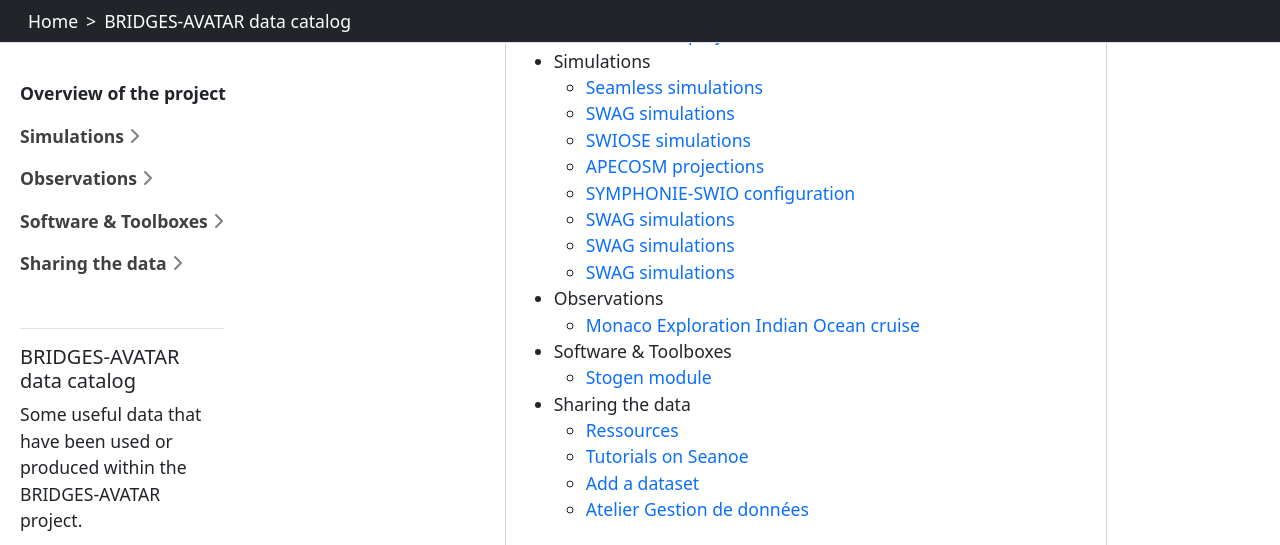
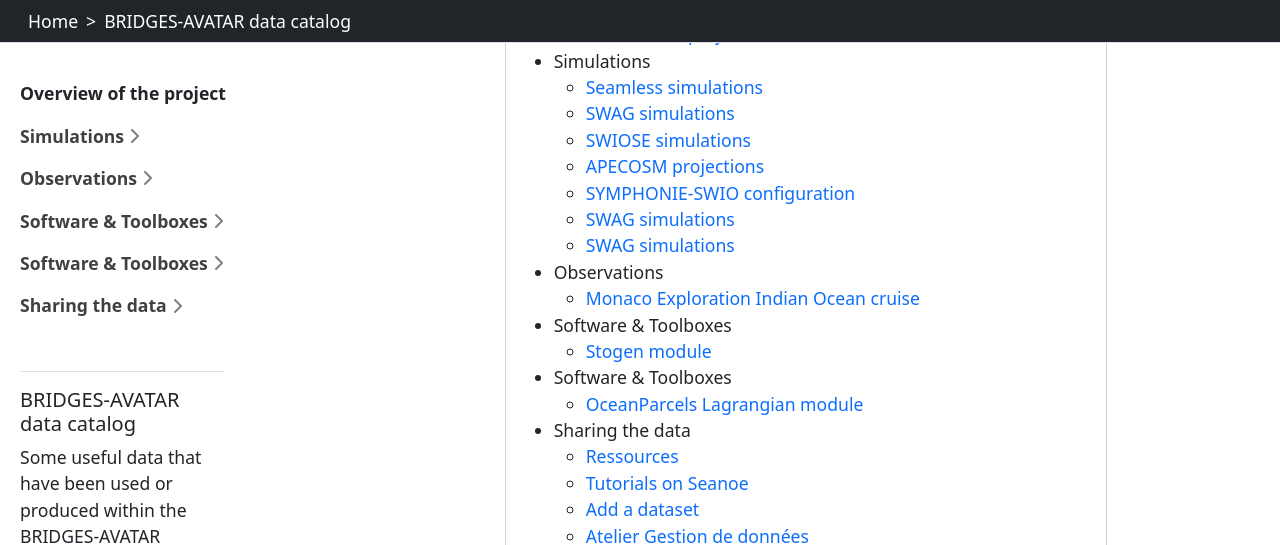
Before and after one commit to BRIDGES-AVATAR/pc3-catalog-webpage, a Jekyll site: the page built from index.md, in a window 1280 px wide and 900 px high, scrolled down 802 px, cut to the strip 0-545 px from the top of the window. Built offline with Jekyll 4.4.1, drawn with Linux system fonts in a browser that asks for light colours.

Commit message:
Update PARCELS.md

```diff
--- a/content/softwares/PARCELS.md
+++ b/content/softwares/PARCELS.md
@@ -1,7 +1,7 @@
 ---
-section: Simulations
+section_id: Software & Toolboxes
 nav_order: 11
-title: SWAG simulations
+title: OceanParcels Lagrangian module
 ---
 
 
```
